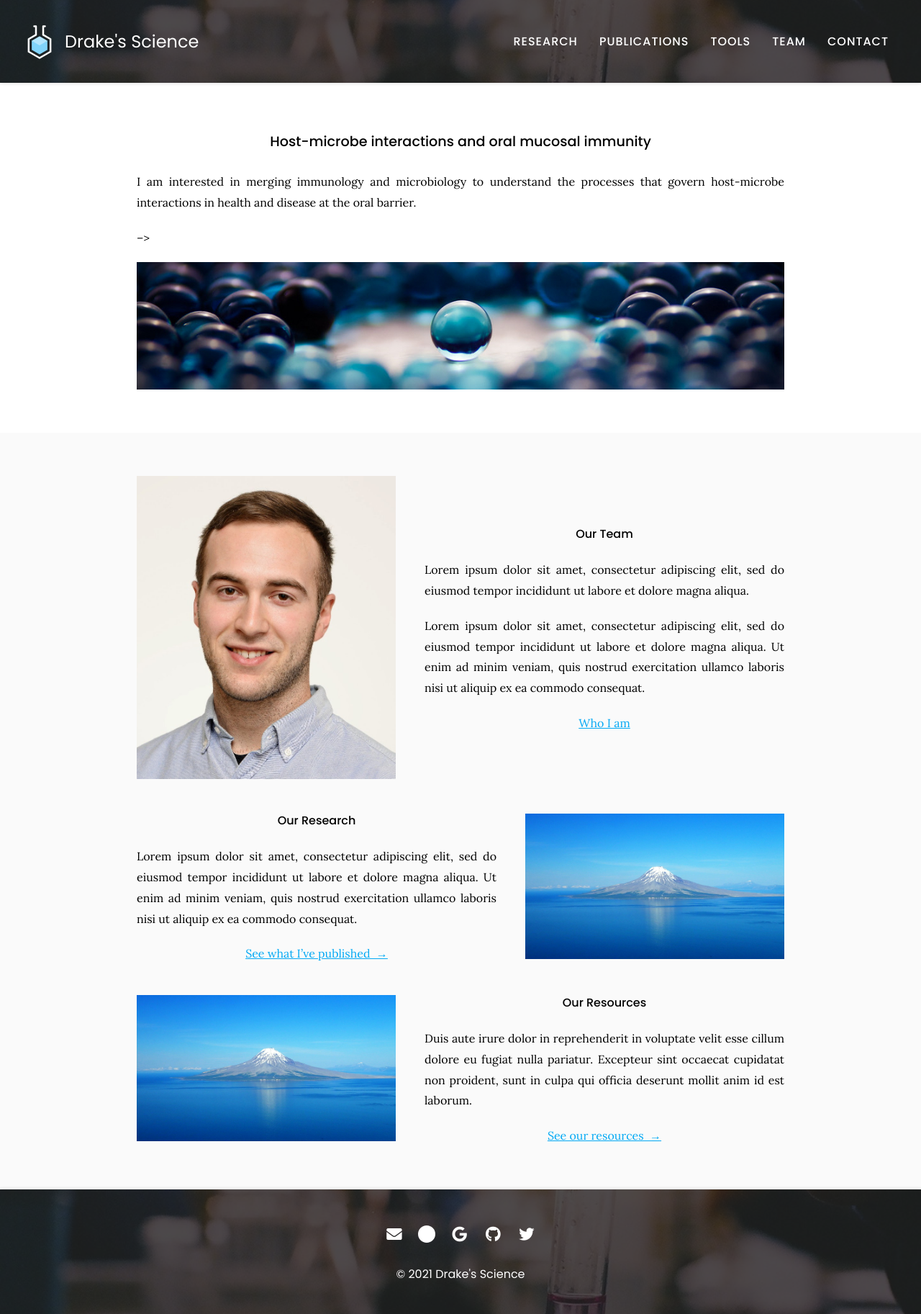
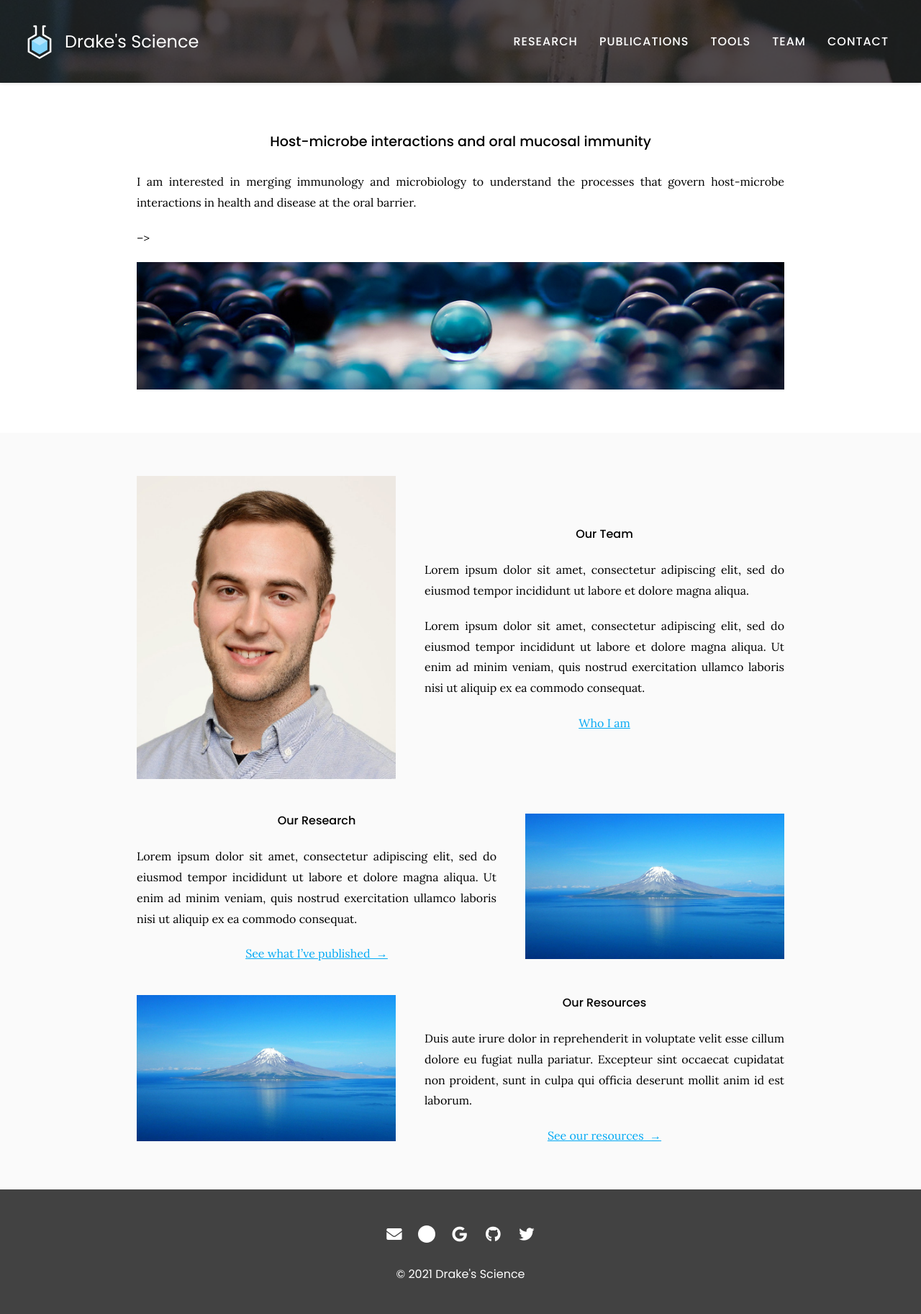
Before and after one commit to williamsdrake/williamsdrake.github.io, a Jekyll site: the page built from index.md, in a window 1280 px wide. Shown: the whole page at 72% size. Built offline with Jekyll 4.4.1, drawn with Linux system fonts in a browser that asks for light colours; nearby versions of some CDN libraries.

Commit message:
Update _config.yaml

```diff
--- a/_config.yaml
+++ b/_config.yaml
@@ -5,7 +5,7 @@ title: Drake's Science
 description: A summary of my scientific endeavors and accomplishments.
 logo: images/logo.svg
 header: images/background.jpg
-footer: images/background.jpg
+footer:
 baseurl: ""
 
 # site social media and other links
```
